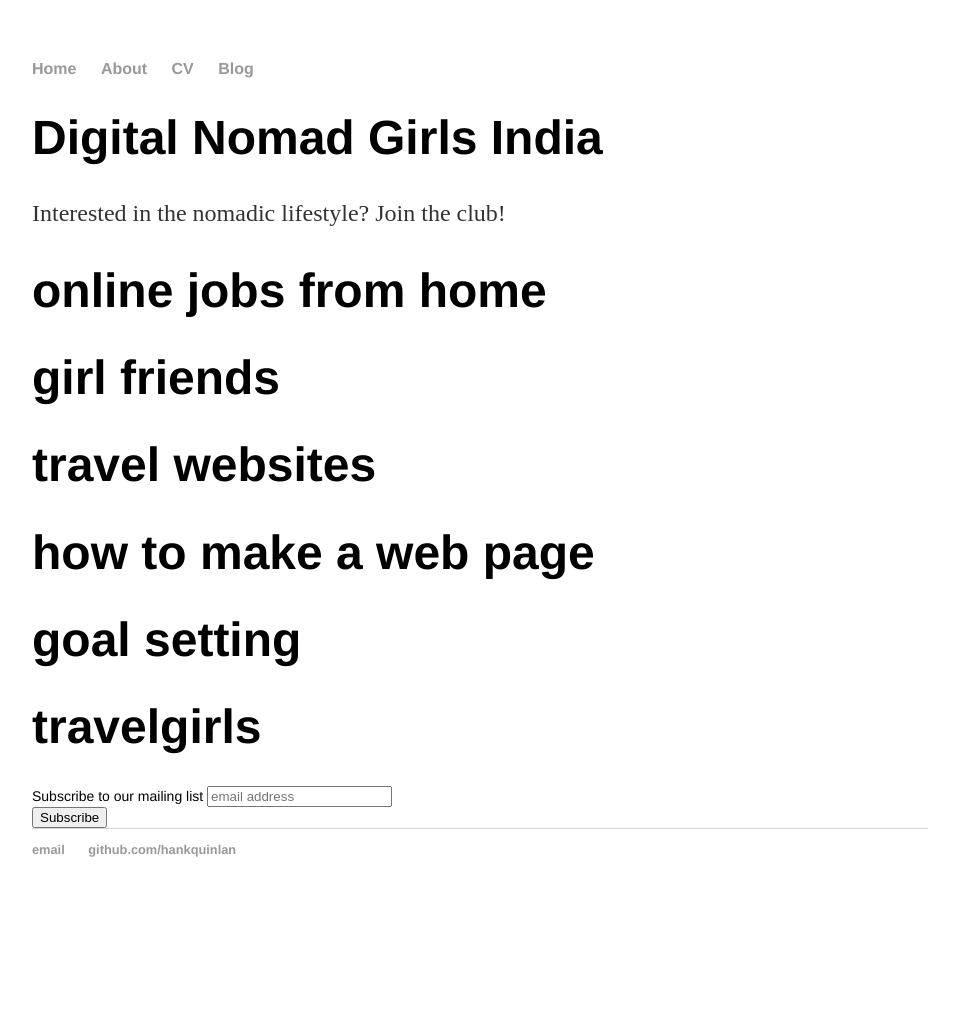
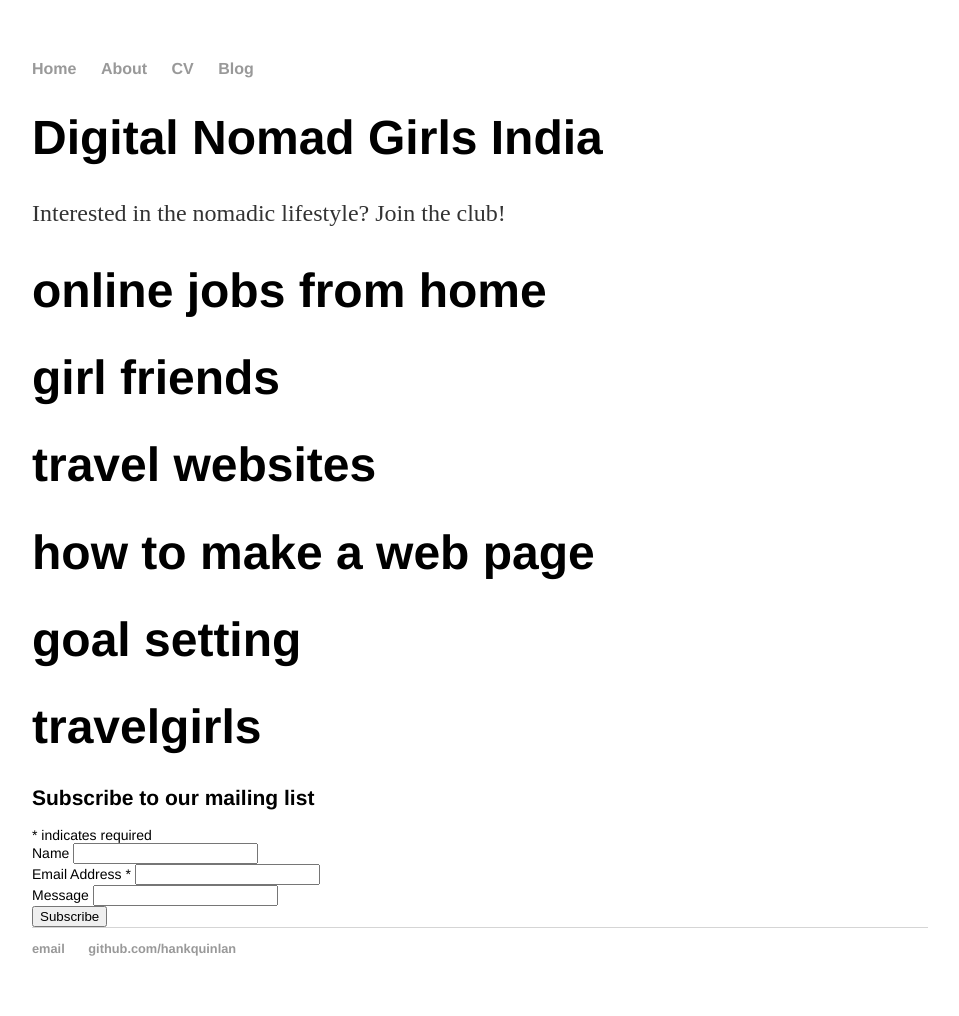
Before and after one commit to adititipnis/digitalnomadgirlsindia, a Jekyll site: the page built from index.html, in a window 1280 px wide. Shown: the whole page, without its empty margins (160-1119 px from the left). Built offline with Jekyll 4.4.1, drawn with Linux system fonts in a browser that asks for light colours; comment, search, counter and statistics services are not loaded; before the commit the page ends 917 px from its top, so only the background shows below that.

Commit message:
Update index.html

```diff
--- a/index.html
+++ b/index.html
@@ -19,23 +19,39 @@ title: Digital Nomad Girls India
 	<h1>travelgirls</h1>
 
 	<!-- Begin MailChimp Signup Form -->
-<!-- Begin MailChimp Signup Form -->
-<link href="//cdn-images.mailchimp.com/embedcode/horizontal-slim-10_7.css" rel="stylesheet" type="text/css">
+<!-- Begin Mailchimp Signup Form -->
+<link href="//cdn-images.mailchimp.com/embedcode/classic-10_7.css" rel="stylesheet" type="text/css">
 <style type="text/css">
-	#mc_embed_signup{background:#fff; clear:left; font:14px Helvetica,Arial,sans-serif; width:100%;}
-	/* Add your own MailChimp form style overrides in your site stylesheet or in this style block.
+	#mc_embed_signup{background:#fff; clear:left; font:14px Helvetica,Arial,sans-serif; }
+	/* Add your own Mailchimp form style overrides in your site stylesheet or in this style block.
 	   We recommend moving this block and the preceding CSS link to the HEAD of your HTML file. */
 </style>
 <div id="mc_embed_signup">
 <form action="https://digitalnomadgirlsindia.us18.list-manage.com/subscribe/post?u=86e3df9bd7139606831ab6c1d&amp;id=eb0956524e" method="post" id="mc-embedded-subscribe-form" name="mc-embedded-subscribe-form" class="validate" target="_blank" novalidate>
     <div id="mc_embed_signup_scroll">
-	<label for="mce-EMAIL">Subscribe to our mailing list</label>
-	<input type="email" value="" name="EMAIL" class="email" id="mce-EMAIL" placeholder="email address" required>
-    <!-- real people should not fill this in and expect good things - do not remove this or risk form bot signups-->
+	<h2>Subscribe to our mailing list</h2>
+<div class="indicates-required"><span class="asterisk">*</span> indicates required</div>
+<div class="mc-field-group">
+	<label for="mce-MMERGE1">Name </label>
+	<input type="text" value="" name="MMERGE1" class="" id="mce-MMERGE1">
+</div>
+<div class="mc-field-group">
+	<label for="mce-EMAIL">Email Address  <span class="asterisk">*</span>
+</label>
+	<input type="email" value="" name="EMAIL" class="required email" id="mce-EMAIL">
+</div>
+<div class="mc-field-group">
+	<label for="mce-MMERGE2">Message </label>
+	<input type="text" value="" name="MMERGE2" class="" id="mce-MMERGE2">
+</div>
+	<div id="mce-responses" class="clear">
+		<div class="response" id="mce-error-response" style="display:none"></div>
+		<div class="response" id="mce-success-response" style="display:none"></div>
+	</div>    <!-- real people should not fill this in and expect good things - do not remove this or risk form bot signups-->
     <div style="position: absolute; left: -5000px;" aria-hidden="true"><input type="text" name="b_86e3df9bd7139606831ab6c1d_eb0956524e" tabindex="-1" value=""></div>
     <div class="clear"><input type="submit" value="Subscribe" name="subscribe" id="mc-embedded-subscribe" class="button"></div>
     </div>
 </form>
 </div>
-
+<script type='text/javascript' src='//s3.amazonaws.com/downloads.mailchimp.com/js/mc-validate.js'></script><script type='text/javascript'>(function($) {window.fnames = new Array(); window.ftypes = new Array();fnames[1]='MMERGE1';ftypes[1]='text';fnames[0]='EMAIL';ftypes[0]='email';fnames[2]='MMERGE2';ftypes[2]='text';}(jQuery));var $mcj = jQuery.noConflict(true);</script>
 <!--End mc_embed_signup-->
```
